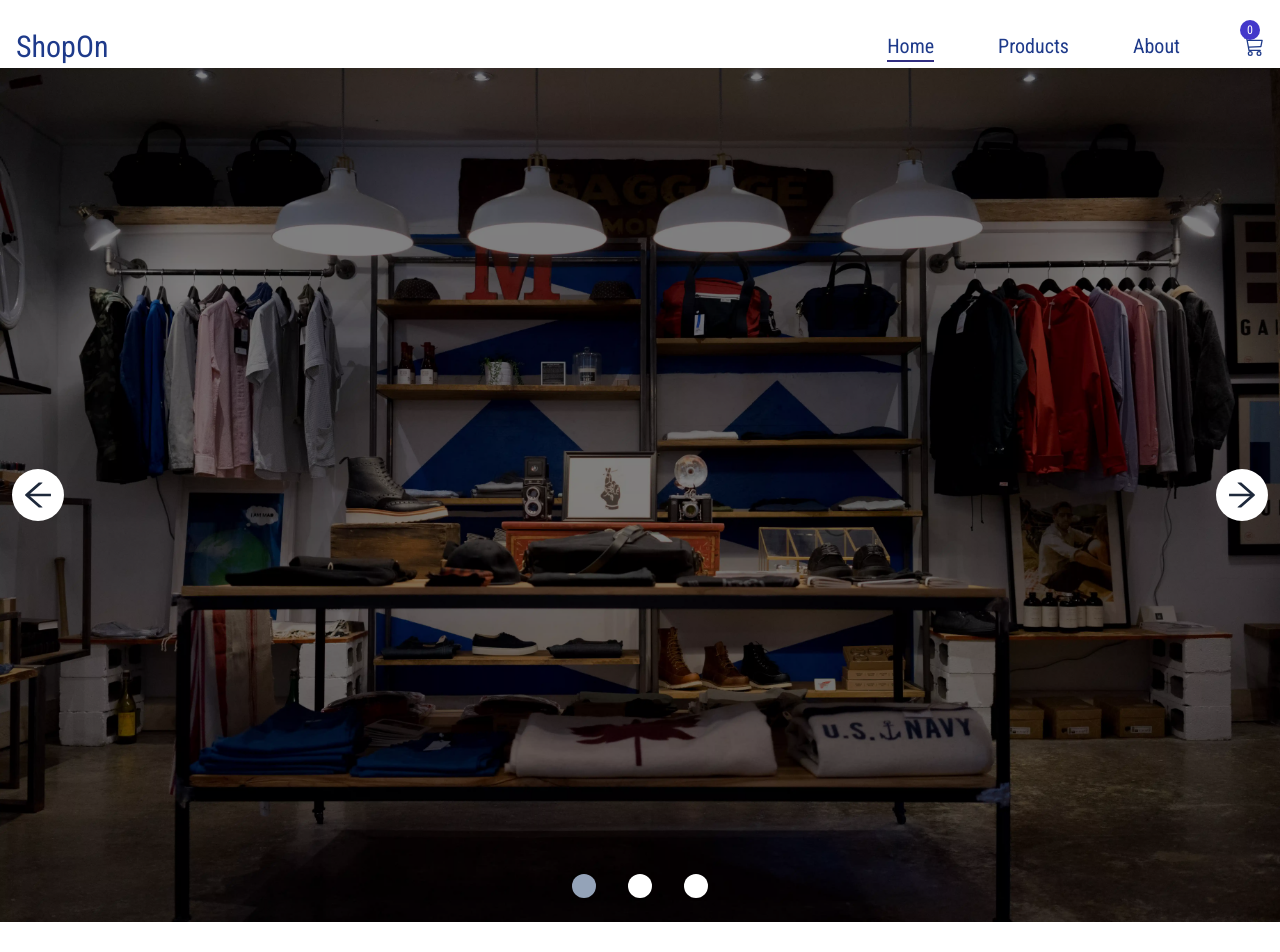
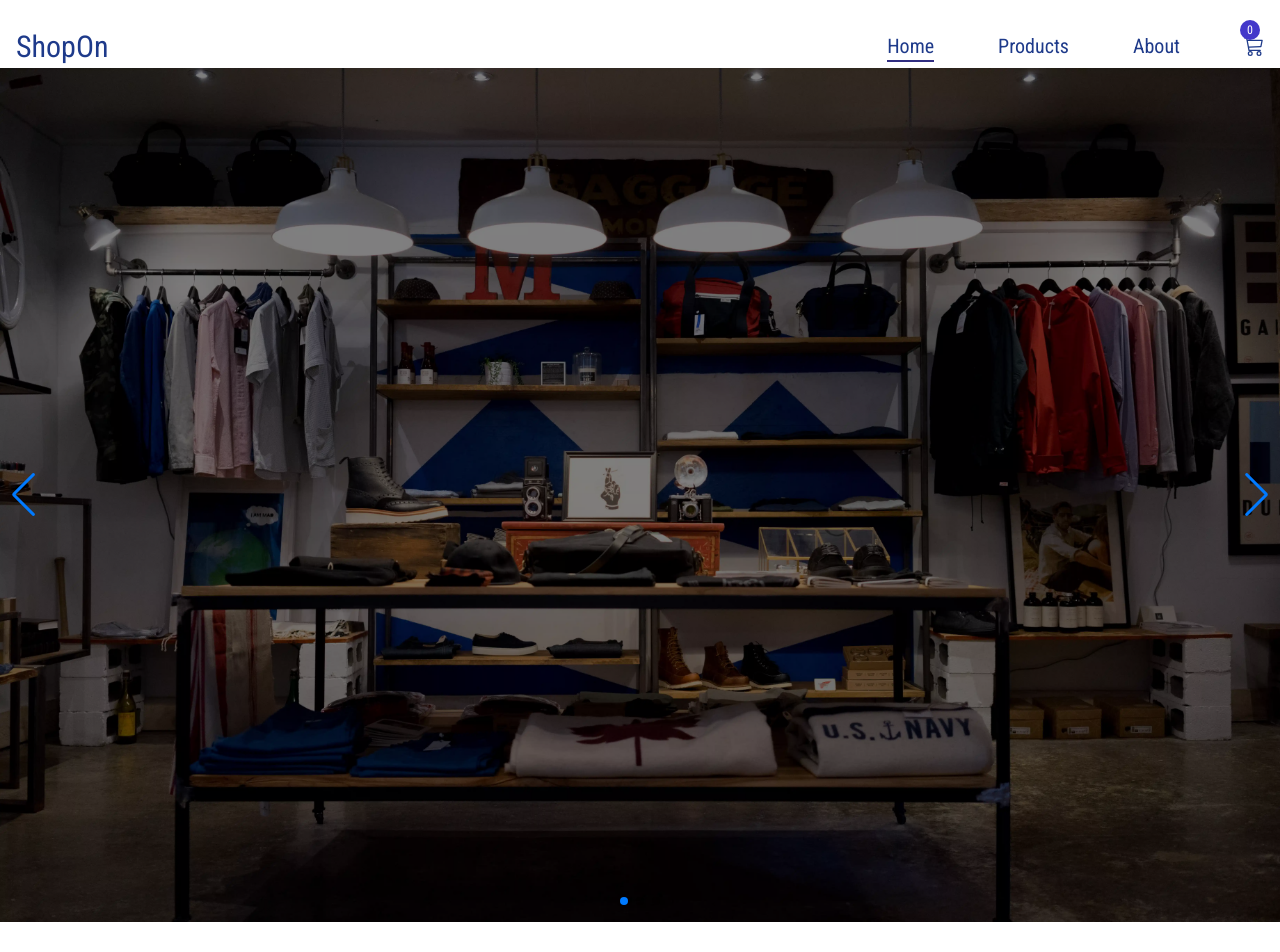
Before and after one commit to Risen-97/e-commerce, a React (Create React App) app: page /home in a window 1280 px wide. Shown: the top 952 px of the page. Built offline with nearby package versions, Linux system fonts and the light colour scheme; the HTML template or start-up script is replaced by a standard one.

Commit message:
added swiper lib

```diff
--- a/src/components/ui/HomeSlider.js
+++ b/src/components/ui/HomeSlider.js
@@ -1,74 +1,31 @@
-import { useState, useEffect, useRef } from "react";
-import { AiOutlineArrowLeft, AiOutlineArrowRight } from "react-icons/ai";
 import { hero } from "../../data";
+import { Pagination, Navigation } from "swiper";
+import { Swiper, SwiperSlide } from "swiper/react";
 
-let count = 0;
+// Import Swiper styles
+import "swiper/css";
+import "swiper/css/pagination";
+import "swiper/css/navigation";
+
 const HomeSlider = () => {
-  const [currentIndex, setCurrentIndex] = useState(0);
-
-  const slideRef = useRef();
-
-  const removeAnimation = () => {
-    slideRef.current.classList.remove("fade-anim");
-  };
-
-  useEffect(() => {
-    slideRef.current.addEventListener("animationend", removeAnimation);
-    // startSlider();
-    return () =>
-      slideRef.current.removeEventListener("animationend", removeAnimation);
-  }, []);
-
-  const startSlider = () => {
-    setInterval(() => {
-      nextImageHandler();
-    }, 5000);
-  };
-  const nextImageHandler = () => {
-    count = (count + 1) % hero.length;
-    setCurrentIndex(count);
-    slideRef.current.classList.add("fade-anim");
-  };
-  const prevImageHandler = () => {
-    count = (count + hero.length - 1) % hero.length;
-    setCurrentIndex(count);
-    slideRef.current.classList.add("fade-anim");
-  };
-
   return (
-    <div ref={slideRef} className="w-full select-none relative ">
-      <div className="absolute tex-3xl md:text-4xl z-40 top-1/2 transform -translate-y-1/2 w-full px-3 text-white flex justify-between items-center">
-        <button
-          className="bg-white text-slate-800 rounded-full p-2"
-          onClick={prevImageHandler}
-        >
-          <AiOutlineArrowLeft />
-        </button>
-        <button
-          className="bg-white text-slate-800 rounded-full p-2"
-          onClick={nextImageHandler}
-        >
-          <AiOutlineArrowRight />
-        </button>
-      </div>
-
-      <div className="hidden absolute z-20 bottom-6 left-2/4 transform -translate-x-1/2 md:flex gap-8">
-        {hero.map((circle, i) => {
-          return (
-            <button
-              key={i}
-              className={`w-6 h-6 rounded-full  ${
-                i === currentIndex ? "bg-slate-400" : "bg-white"
-              }`}
-            ></button>
-          );
-        })}
-      </div>
-      <div className="w-full h-full z-10 bg-black absolute opacity-50"></div>
-      <div className="aspect-w-16 relative aspect-h-9 w-full">
-        <img className="w-full " src={hero[currentIndex].image} alt="" />
-      </div>
-    </div>
+    <Swiper
+      modules={[Pagination, Navigation]}
+      spaceBetween={0}
+      loop={true}
+      slidesPerView={1}
+      pagination={{ clickable: true }}
+      navigation
+    >
+      {hero.map((cover) => {
+        return (
+          <SwiperSlide key={cover.id} className="w-full  relative">
+            <div className="w-full h-full z-10 bg-black absolute opacity-50"></div>
+            <img src={cover.image} className="w-full h-full" />
+          </SwiperSlide>
+        );
+      })}
+    </Swiper>
   );
 };
 
```
